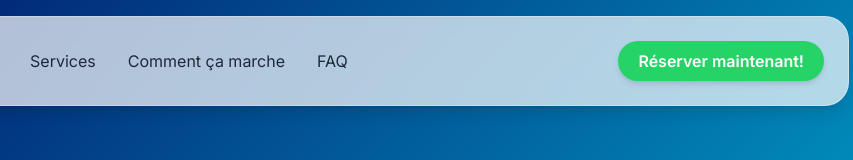
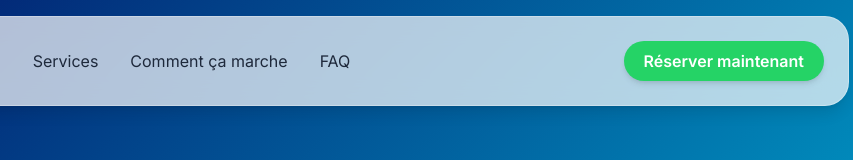
Before and after one commit to alaeeddiine/pressingv2, a plain HTML site: page index.html in a window 1280 px wide. Shown: the top 160 px of the page, 415-1268 px from the left. Drawn offline with nearby package versions, Linux system fonts and the light colour scheme.

Commit message:
Update index.html

```diff
--- a/index.html
+++ b/index.html
@@ -68,7 +68,7 @@
           transition-all duration-300
           bg-[#25D366] text-white
           items-center gap-1 shadow-md">
-                <span class="block transition-all duration-300 group-hover:opacity-0 group-hover:translate-y-[-10px]">Réserver maintenant!</span>
+                <span class="block transition-all duration-300 group-hover:opacity-0 group-hover:translate-y-[-10px]">Réserver maintenant</span>
                 <span class="absolute left-0 top-0 w-full h-full flex items-center justify-center opacity-0 group-hover:opacity-100 group-hover:translate-y-0 transition-all duration-300">
                     <svg xmlns="http://www.w3.org/2000/svg" viewBox="0 0 32 32" fill="currentColor" class="w-5 h-5 mr-2"><path d="M16 3C9.373 3 4 8.373 4 15c0 2.385.668 4.605 1.82 6.5L4 29l7.74-1.78A12.94 12.94 0 0 0 16 27c6.627 0 12-5.373 12-12S22.627 3 16 3zm0 22.917c-2.09 0-4.13-.547-5.89-1.583l-.42-.25-4.6 1.06 1.01-4.48-.27-.44A10.93 10.93 0 0 1 5.083 15C5.083 9.477 9.477 5.083 16 5.083c6.523 0 10.917 4.394 10.917 10.917 0 6.523-4.394 10.917-10.917 10.917zm5.44-7.13c-.3-.15-1.77-.87-2.04-.97-.27-.1-.47-.15-.67.15-.2.3-.77.97-.95 1.17-.17.2-.35.22-.65.07-.3-.15-1.27-.47-2.42-1.5-.89-.79-1.5-1.77-1.68-2.07-.18-.3-.02-.46.13-.61.13-.13.3-.35.45-.53.15-.18.2-.3.3-.5.1-.2.05-.37-.02-.52-.07-.15-.67-1.62-.92-2.22-.24-.58-.48-.5-.67-.51-.17-.01-.37-.01-.57-.01-.2 0-.52.07-.8.37-.27.3-1.05 1.03-1.05 2.5 0 1.47 1.07 2.89 1.22 3.09.15.2 2.1 3.21 5.09 4.37.71.25 1.26.4 1.69.51.71.18 1.36.16 1.87.1.57-.07 1.77-.72 2.02-1.41.25-.7.25-1.3.18-1.41-.07-.11-.27-.18-.57-.32z"/></svg>
                     WhatsApp
```
